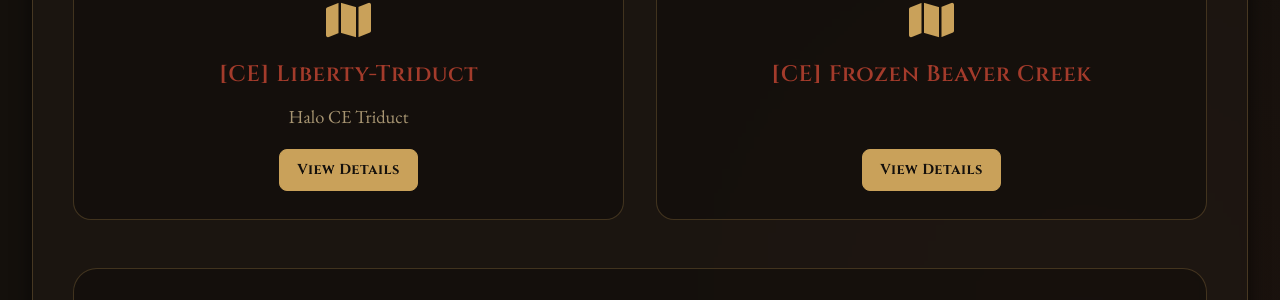
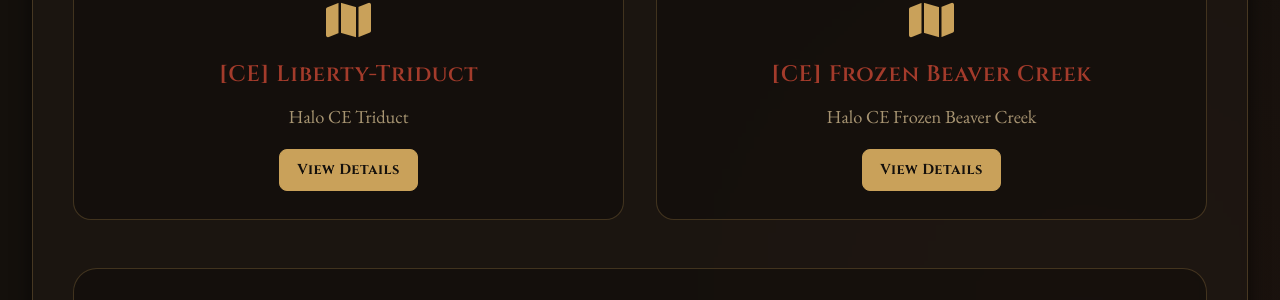
Before and after one commit to Chalwk/NC-Halo-Maps, a Jekyll site: the page built from index.html, in a window 1280 px wide. Shown: the part 1157-1457 px from the top of the page. Built offline with Jekyll 4.4.1, drawn with Linux system fonts in a browser that asks for light colours.

Commit message:
chore: update releases data

```diff
--- a/_data/releases.json
+++ b/_data/releases.json
@@ -26,7 +26,7 @@
     "id": 394166399,
     "tag": "CE-Frozen-Beaver-Creek",
     "name": "[CE] Frozen Beaver Creek",
-    "body": "",
+    "body": "Halo CE Frozen Beaver Creek",
     "prerelease": false,
     "published_at": "2026-09-22T23:21:43Z",
     "html_url": "https://github.com/nakedchick-code/NC-Halo-Maps/releases/tag/CE-Frozen-Beaver-Creek",
```
